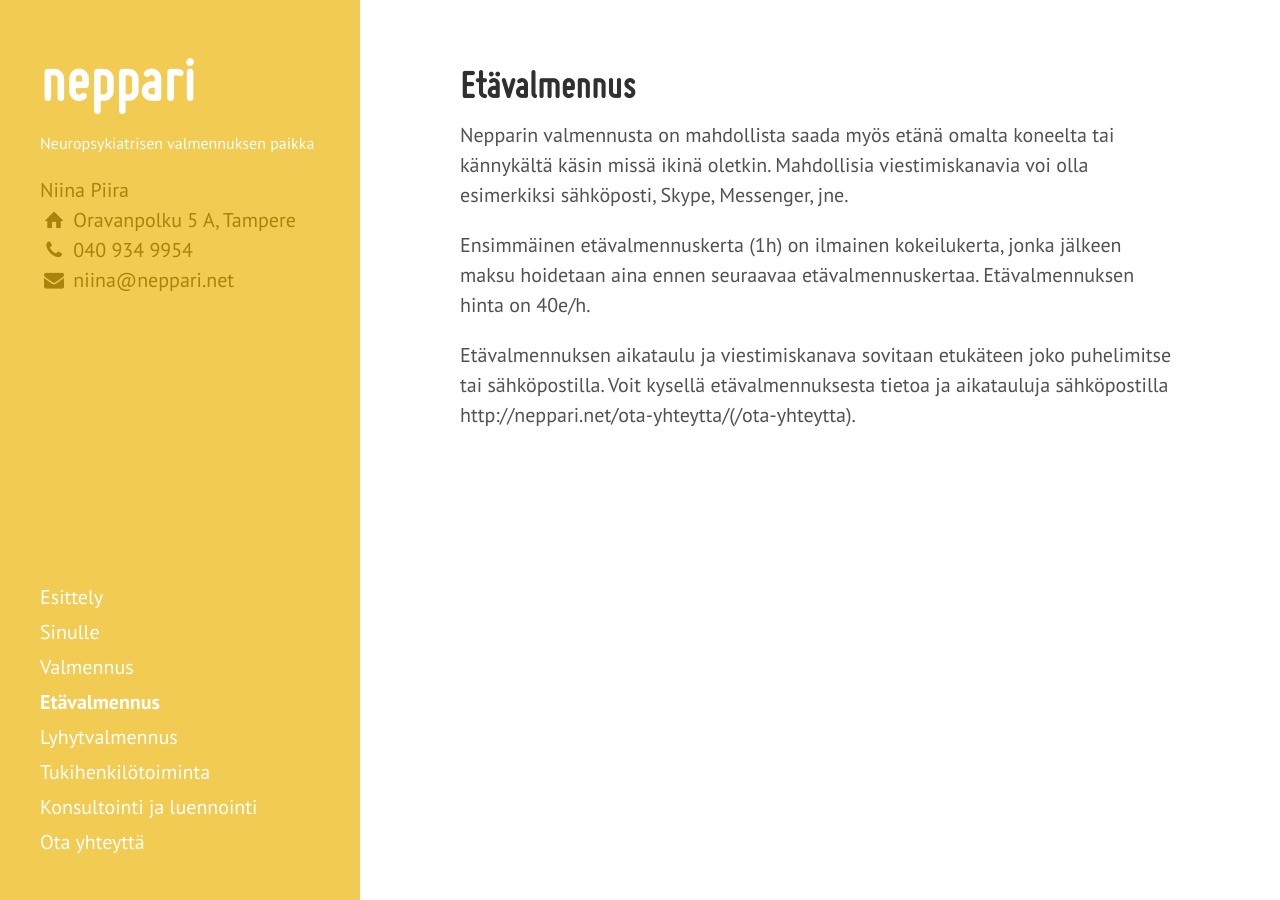
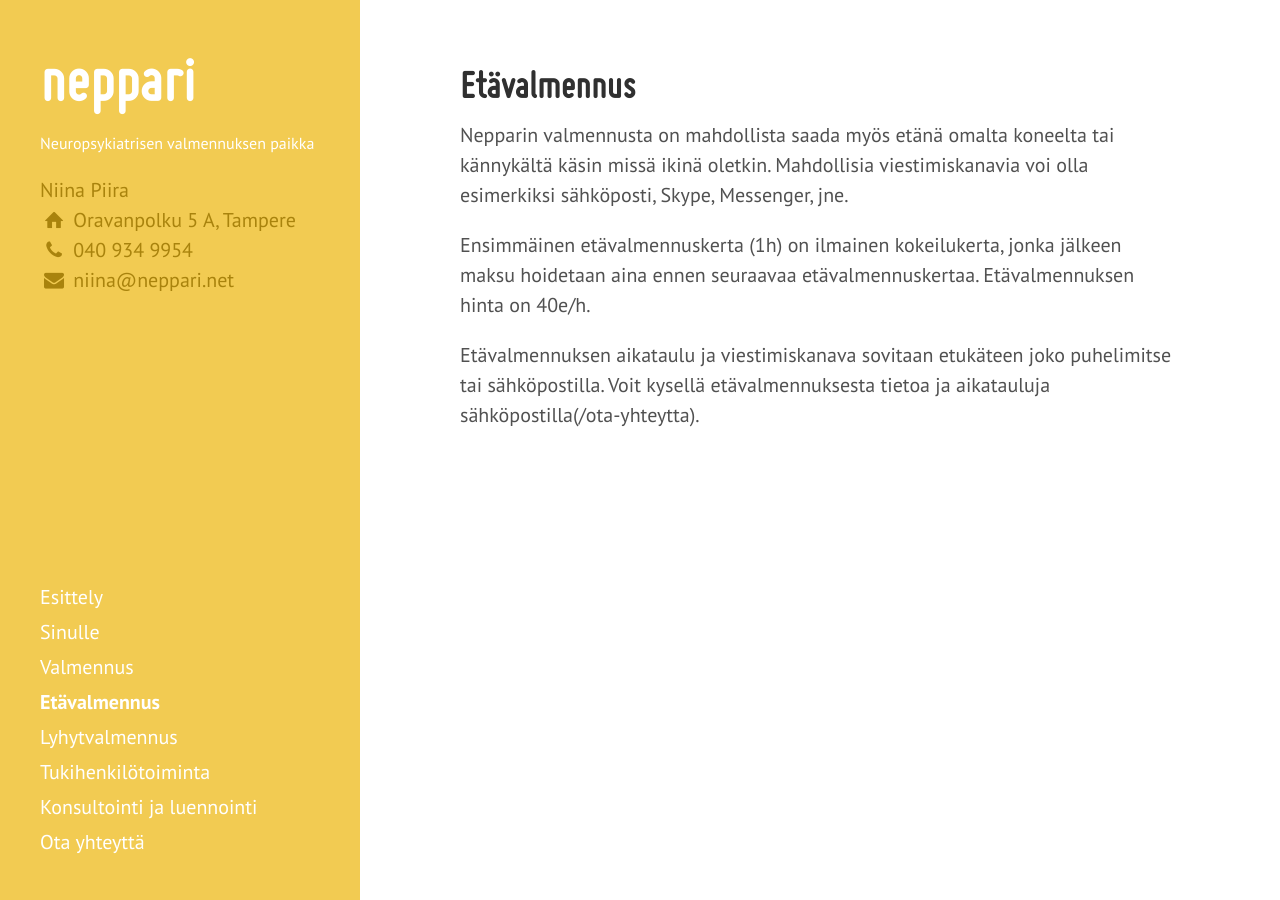
Before and after one commit to niinapiira/neppari.net, a Jekyll site: the page built from etavalmennus.md, in a window 1280 px wide. Built offline with Jekyll 4.4.1, drawn with Linux system fonts in a browser that asks for light colours; Markdown is read by kramdown in place of the engine named in the settings; some of the changed lines change nothing that is shown.

Commit message:
korjasin linkkitekstin

```diff
--- a/etavalmennus.md
+++ b/etavalmennus.md
@@ -13,4 +13,4 @@
 
 Ensimmäinen etävalmennuskerta (1h) on ilmainen kokeilukerta, jonka jälkeen maksu hoidetaan aina ennen seuraavaa etävalmennuskertaa. Etävalmennuksen hinta on 40e/h.
 
-Etävalmennuksen aikataulu ja viestimiskanava sovitaan etukäteen joko puhelimitse tai sähköpostilla. Voit kysellä etävalmennuksesta tietoa ja aikatauluja sähköpostilla http://neppari.net/ota-yhteytta/(/ota-yhteytta).
+Etävalmennuksen aikataulu ja viestimiskanava sovitaan etukäteen joko puhelimitse tai sähköpostilla. Voit kysellä etävalmennuksesta tietoa ja aikatauluja sähköpostilla(/ota-yhteytta).
```
